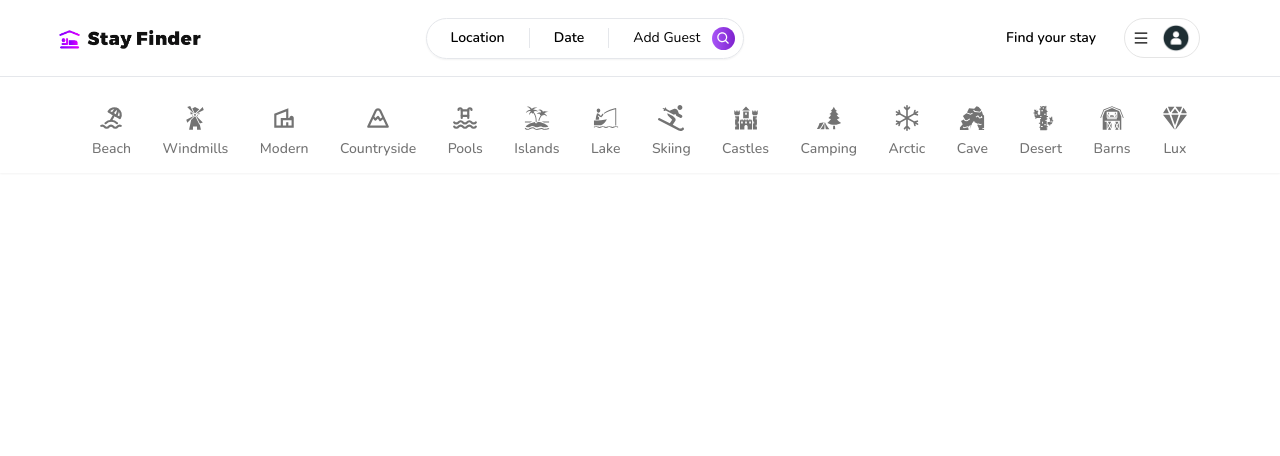
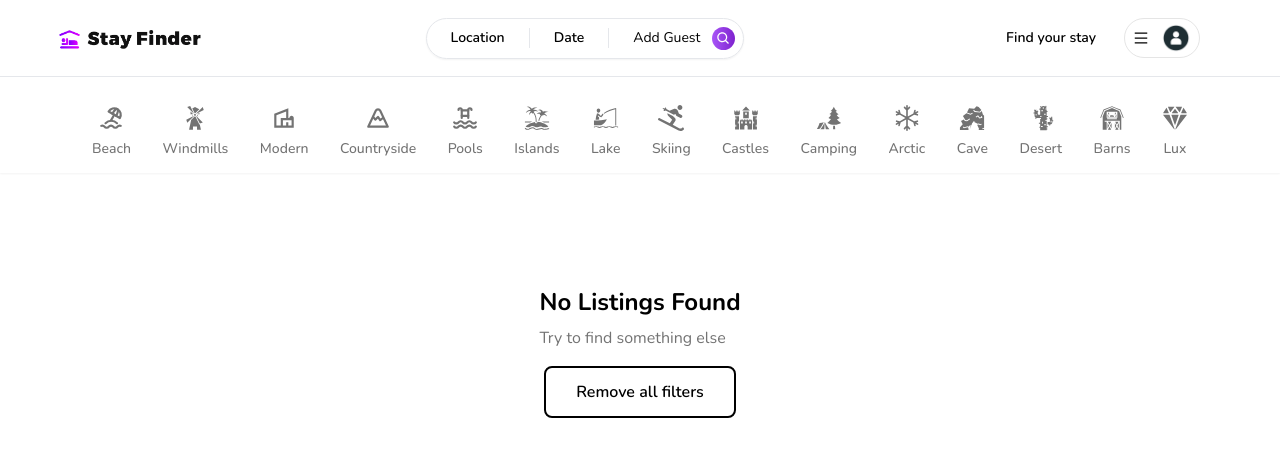
Before and after one commit to RajeevDash007/stayfinder, a Next.js app: page / in a window 1280 px wide. Shown: the top 456 px of the page. Built offline with nearby package versions, Linux system fonts and the light colour scheme; no server answers; what world-countries would draw is missing.

Commit message:
added Heading for the EmptyState and styling and added a button to remove all the filters

```diff
--- a/app/components/EmptyState.tsx
+++ b/app/components/EmptyState.tsx
@@ -1,9 +1,46 @@
+'use client';
+import { useRouter } from 'next/navigation';
 import React from 'react'
+import Heading from './Heading';
+import Button from './Button';
 
-function EmptyState() {
+interface EmptyState{
+    title?: string;
+    subtitle?:string;
+    showReset?: boolean;
+}
+
+const  EmptyState: React.FC<EmptyState> =  ({
+    title = "No Listings Found",
+    subtitle = "Try to find something else",
+    showReset
+}
+) => {
+    const router = useRouter();
   return (
-    <div>
-      Empty
+    <div
+        className='
+            h-[60vh]
+            flex
+            flex-col
+            gap
+            justify-center
+            items-center
+        '
+    >
+      <Heading
+        title={title}
+        subtitle={subtitle}
+      />
+      <div className='w-48 mt-4'>
+            {showReset && (
+                <Button
+                    outline
+                    label='Remove all filters'
+                    onClick={() => router.push('/')}
+                />
+            )}
+      </div>
     </div>
   )
 }
--- a/app/page.tsx
+++ b/app/page.tsx
@@ -9,7 +9,7 @@ export default function Home() {
   if(isEmpty){
     return (
       <ClientOnly>
-        <EmptyState />
+        <EmptyState showReset/>
       </ClientOnly>
     )
   }
```
